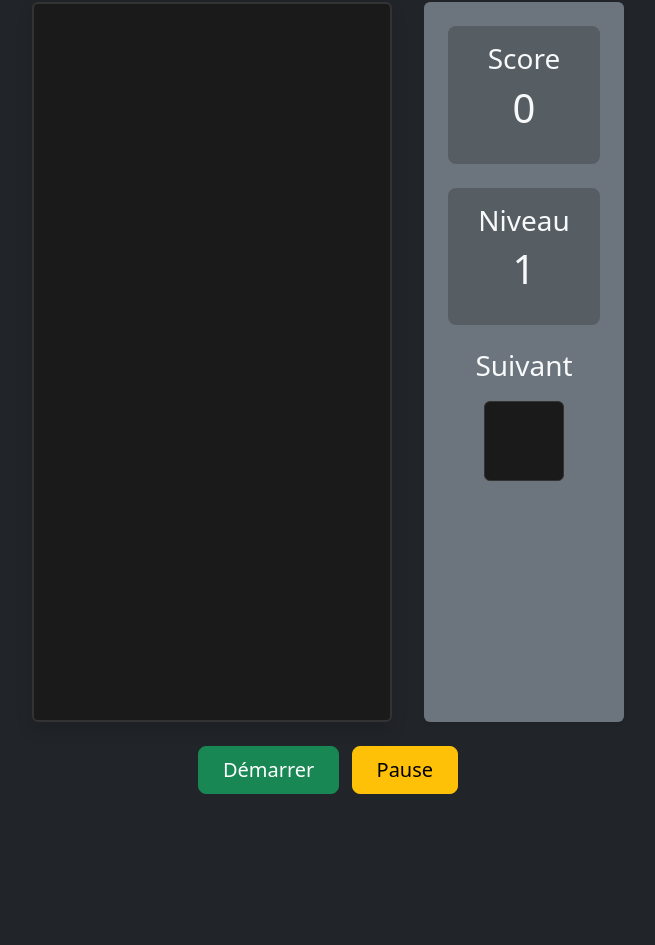
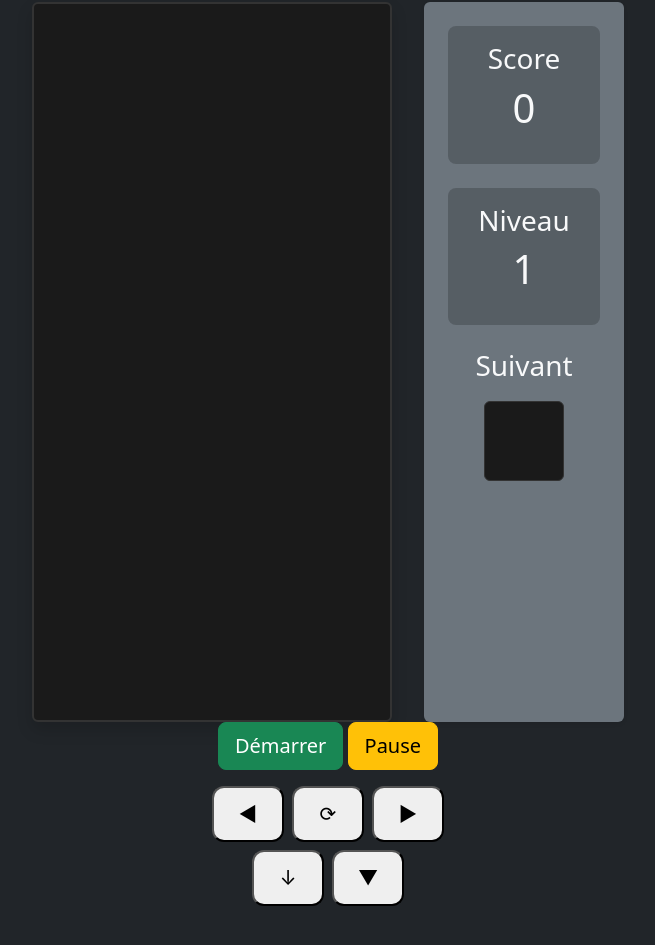
Before and after one commit to preskooobz/game, a plain HTML site: page index.html in a window 1280 px wide. Shown: the part 137-1082 px from the top of the page, without its empty margins (312-967 px from the left). Before the commit the page ends 1003 px from the top, so only its background shows below. Drawn offline with nearby package versions, Linux system fonts and the light colour scheme.

Commit message:
Update index.html

```diff
--- a/index.html
+++ b/index.html
@@ -29,20 +29,23 @@
                         </div>
                     </div>
                 </div>
-                <div class="controls mt-4">
-                    <button id="startBtn" class="btn btn-success btn-lg px-4 me-2">Démarrer</button>
-                    <button id="pauseBtn" class="btn btn-warning btn-lg px-4">Pause</button>
-                </div>
-                <!-- Mobile touch controls (hidden on desktop) -->
-                <div class="mobile-controls d-none" id="mobileControls" aria-hidden="true">
-                    <div class="mobile-row">
-                        <button class="touch-btn btn btn-light" id="btnLeft" aria-label="Gauche">◀</button>
-                        <button class="touch-btn btn btn-light" id="btnRotate" aria-label="Rotate">⟳</button>
-                        <button class="touch-btn btn btn-light" id="btnRight" aria-label="Droite">▶</button>
+                <!-- Game controls - fixed position on mobile -->
+                <div class="game-controls">
+                    <div class="controls-top mb-3">
+                        <button id="startBtn" class="btn btn-success btn-lg">Démarrer</button>
+                        <button id="pauseBtn" class="btn btn-warning btn-lg">Pause</button>
                     </div>
-                    <div class="mobile-row">
-                        <button class="touch-btn btn btn-primary" id="btnDown" aria-label="Bas">↓</button>
-                        <button class="touch-btn btn btn-danger" id="btnDrop" aria-label="Drop">Drop</button>
+                    <!-- Mobile touch controls -->
+                    <div class="mobile-controls" id="mobileControls">
+                        <div class="mobile-row">
+                            <button class="touch-btn" id="btnLeft" aria-label="Gauche">◀</button>
+                            <button class="touch-btn" id="btnRotate" aria-label="Rotate">⟳</button>
+                            <button class="touch-btn" id="btnRight" aria-label="Droite">▶</button>
+                        </div>
+                        <div class="mobile-row">
+                            <button class="touch-btn down-btn" id="btnDown" aria-label="Bas">↓</button>
+                            <button class="touch-btn drop-btn" id="btnDrop" aria-label="Drop">▼</button>
+                        </div>
                     </div>
                 </div>
             </div>
```
